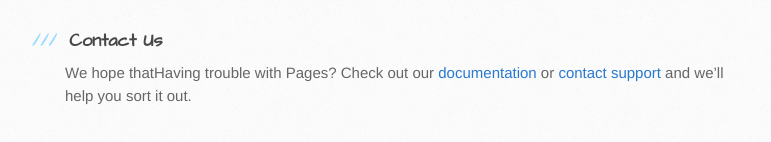
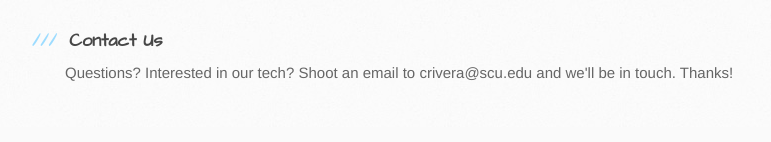
Before and after one commit to crivera-94/engl181homepage, a website: page index.html in a window 1280 px wide. Shown: the part 1886-2028 px from the top of the page, without its empty margins (105-876 px from the left). Drawn offline with Linux system fonts and the light colour scheme.

Commit message:
add stuff

```diff
--- a/index.html
+++ b/index.html
@@ -52,7 +52,7 @@
 
 <h3>
 <a id="support-or-contact" class="anchor" href="#support-or-contact" aria-hidden="true"><span aria-hidden="true" class="octicon octicon-link"></span></a>Contact Us</h3>
-<p>We hope thatHaving trouble with Pages? Check out our <a href="https://help.github.com/pages">documentation</a> or <a href="https://github.com/contact">contact support</a> and we’ll help you sort it out.</p>
+<p>Questions? Interested in our tech? Shoot an email to crivera@scu.edu and we'll be in touch. Thanks!</p>
         </section>
 
         <aside id="sidebar">
```
